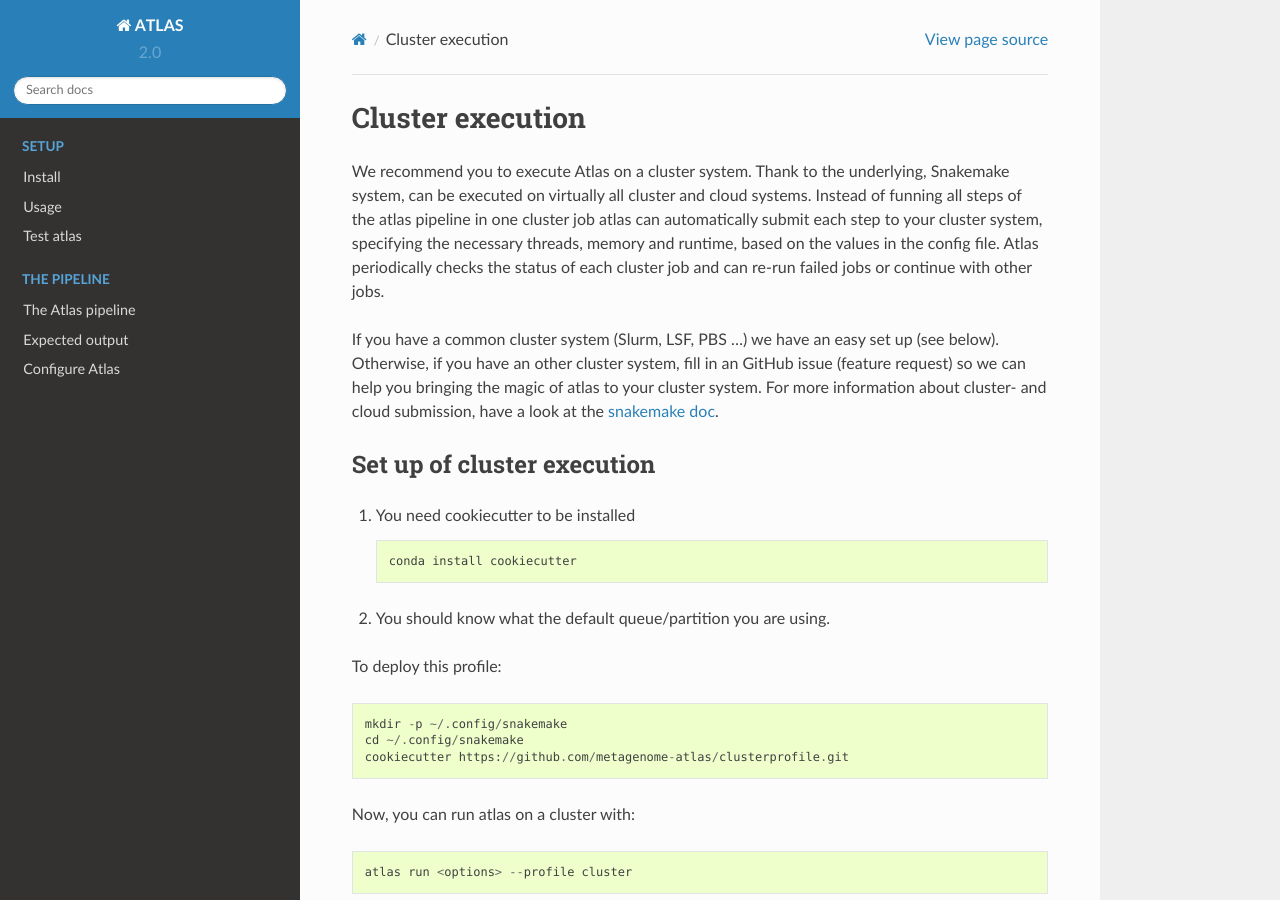
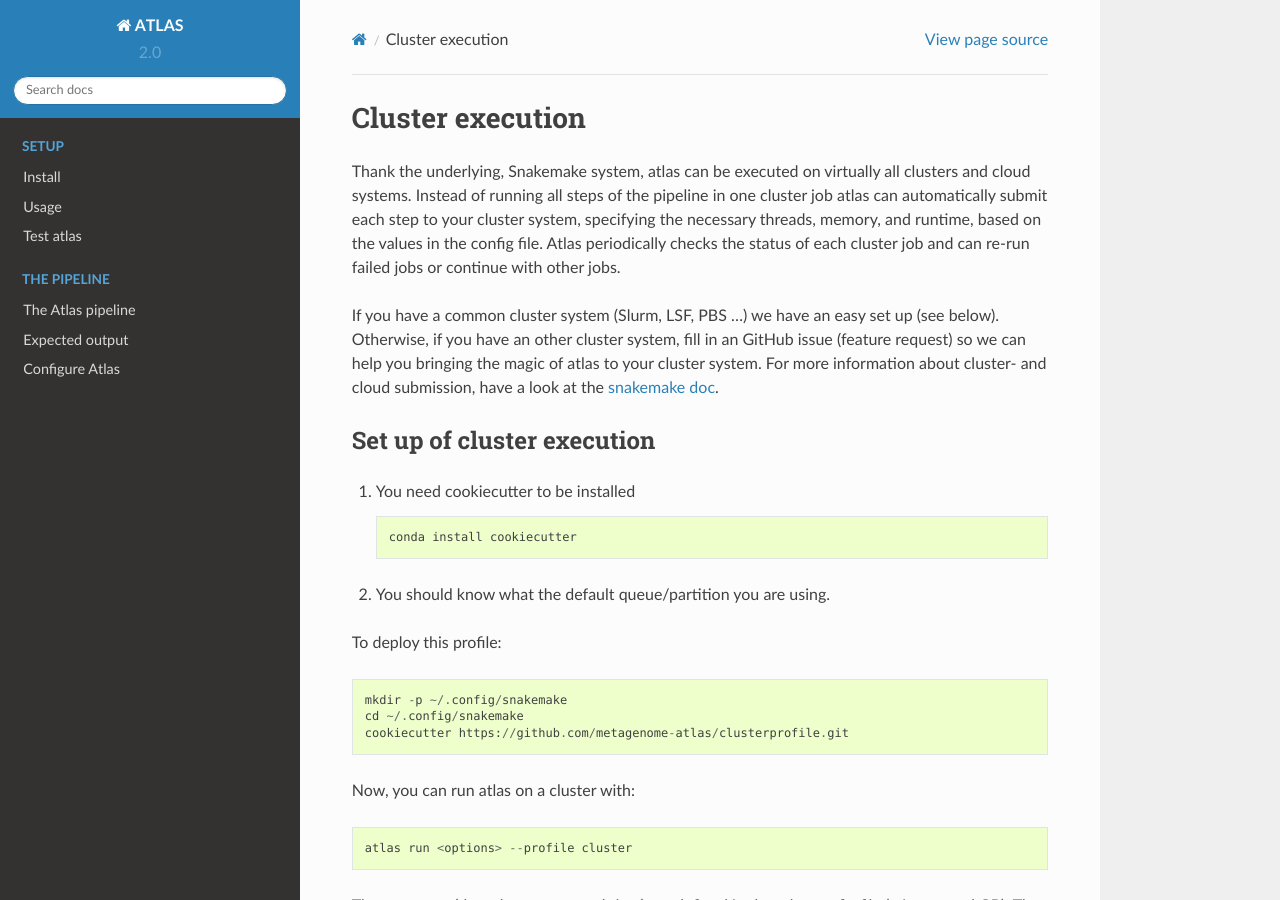
Before and after one commit to metagenome-atlas/atlas, a Sphinx documentation site: the page built from docs/usage/cluster.rst, in a window 1280 px wide and 900 px high. Built offline with Sphinx 7.4.7 and the Read the Docs theme 2.0.0, drawn with Linux system fonts in a browser that asks for light colours; pages that are not in the unit, such as notebooks, are missing from menus.

Commit message:
spelling

```diff
--- a/docs/usage/cluster.rst
+++ b/docs/usage/cluster.rst
@@ -5,7 +5,7 @@
 Cluster execution
 =================
 
-We recommend you to execute Atlas on a cluster system. Thank to the underlying, Snakemake system, can be executed on virtually all cluster and cloud systems. Instead of funning all steps of the atlas pipeline in one cluster job atlas can automatically submit each step to your cluster system, specifying the necessary threads, memory and runtime, based on the values in the config file. Atlas periodically checks the status of each cluster job and can re-run failed jobs or continue with other jobs.
+Thank the underlying, Snakemake system, atlas can be executed on virtually all clusters and cloud systems. Instead of running all steps of the pipeline in one cluster job atlas can automatically submit each step to your cluster system, specifying the necessary threads, memory, and runtime, based on the values in the config file. Atlas periodically checks the status of each cluster job and can re-run failed jobs or continue with other jobs.
 
 
 If you have a common cluster system (Slurm, LSF, PBS ...) we have an easy set up (see below). Otherwise, if you have an other cluster system, fill in an GitHub issue (feature request) so we can help you bringing the magic of atlas to your cluster system.
```
